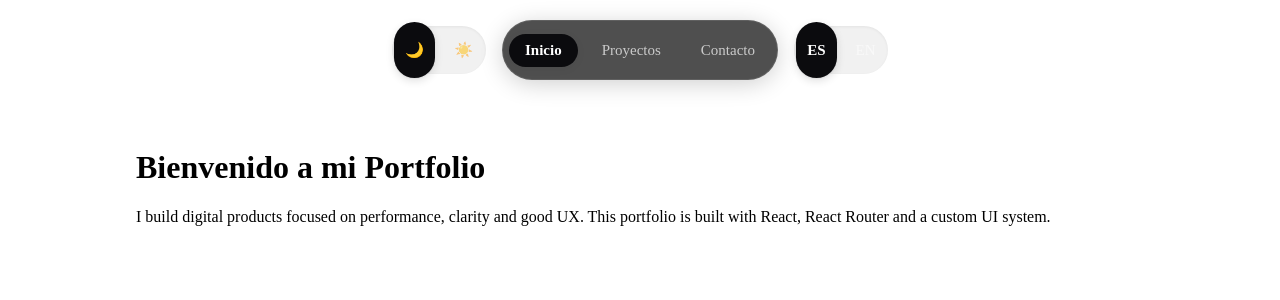
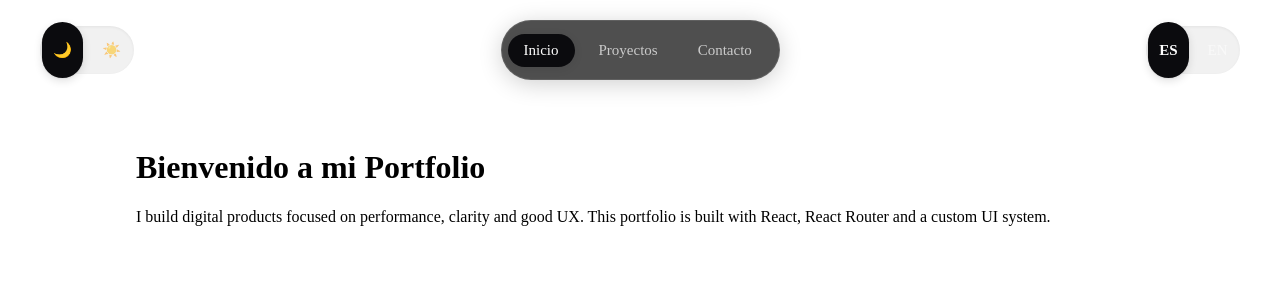
Before and after one commit to tomasitogh/shiny-potato-portfolio, a React (Vite) app: page / in a window 1280 px wide. Shown: the top 300 px of the page. Built offline with nearby package versions, Linux system fonts and the light colour scheme.

Commit message:
Retoque de estilos para la navBar

```diff
--- a/src/App.css
+++ b/src/App.css
@@ -21,7 +21,7 @@ body.dark-mode {
 }
 
 body.light-mode {
-  --bg: #f6f6f8;
+  --bg: #eeeeee;
   --text: #111111;
   --subtext: rgba(0, 0, 0, 0.6);
   --pill-bg: rgba(255, 255, 255, 0.65);
--- a/src/App.jsx
+++ b/src/App.jsx
@@ -1,23 +1,36 @@
 import { use, useState } from 'react'
 import NavBar from "./components/Navbar"
-import { Routes, Route } from 'react-router-dom'
+import { Routes, Route, useLocation } from 'react-router-dom'
 import Home from "./pages/Home"
 import Projects from "./pages/Projects"
 import Contact from "./pages/Contact"
 import './App.css'
+import { AnimatePresence, motion } from 'framer-motion'
+import { useGlobal } from './context/GlobalContext'
 
 
 function App() {
-
+  const { lang } = useGlobal()
+  const location = useLocation()
 
   return (
     <>
-      <NavBar/>
-      <Routes>
-        <Route path="/" element={<Home />} />
-        <Route path="/projects" element={<Projects />} />
-        <Route path="/contact" element={<Contact />} />
-      </Routes>
+      <NavBar />
+      <AnimatePresence mode="wait">
+        <motion.div
+          key={lang}
+          initial={{ opacity: 0, y: 10 }}
+          animate={{ opacity: 1, y: 0 }}
+          exit={{ opacity: 0, y: -10 }}
+          transition={{ duration: 0.2 }}
+        >
+          <Routes location={location} key={location.pathname}>
+            <Route path="/" element={<Home />} />
+            <Route path="/projects" element={<Projects />} />
+            <Route path="/contact" element={<Contact />} />
+          </Routes>
+        </motion.div>
+      </AnimatePresence>
     </>
   )
 }
--- a/src/components/NavBar.css
+++ b/src/components/NavBar.css
@@ -1,13 +1,16 @@
 .navbar-container {
   position: fixed;
   top: 20px;
-  left: 50%;
-  transform: translateX(-50%);
+  left: 0;
+  width: 100%;
+  padding: 0 40px;
   display: flex;
+  justify-content: space-between;
   align-items: center;
   gap: 16px;
   z-index: 1000;
   pointer-events: none;
+  box-sizing: border-box;
 }
 
 .pill {
@@ -39,6 +42,7 @@
 .main-pill {
   padding: 5px 6px;
   height: 48px;
+  width: 265px;
 }
 
 .nav-link {
@@ -60,7 +64,6 @@
 
 .nav-link.active {
   color: var(--nav-active);
-  font-weight: 600;
 }
 
 .active-pill-bg {
@@ -68,7 +71,7 @@
   inset: 0;
   background: var(--bg);
   /* "Cutout" look or pill within pill */
-  box-shadow: 0 2px 10px rgba(0, 0, 0, 0.05);
+  box-shadow: 0 2px 10px rgba(0, 0, 0, 0.09);
   /* Floating effect */
   border-radius: 99px;
   z-index: -1;
```
